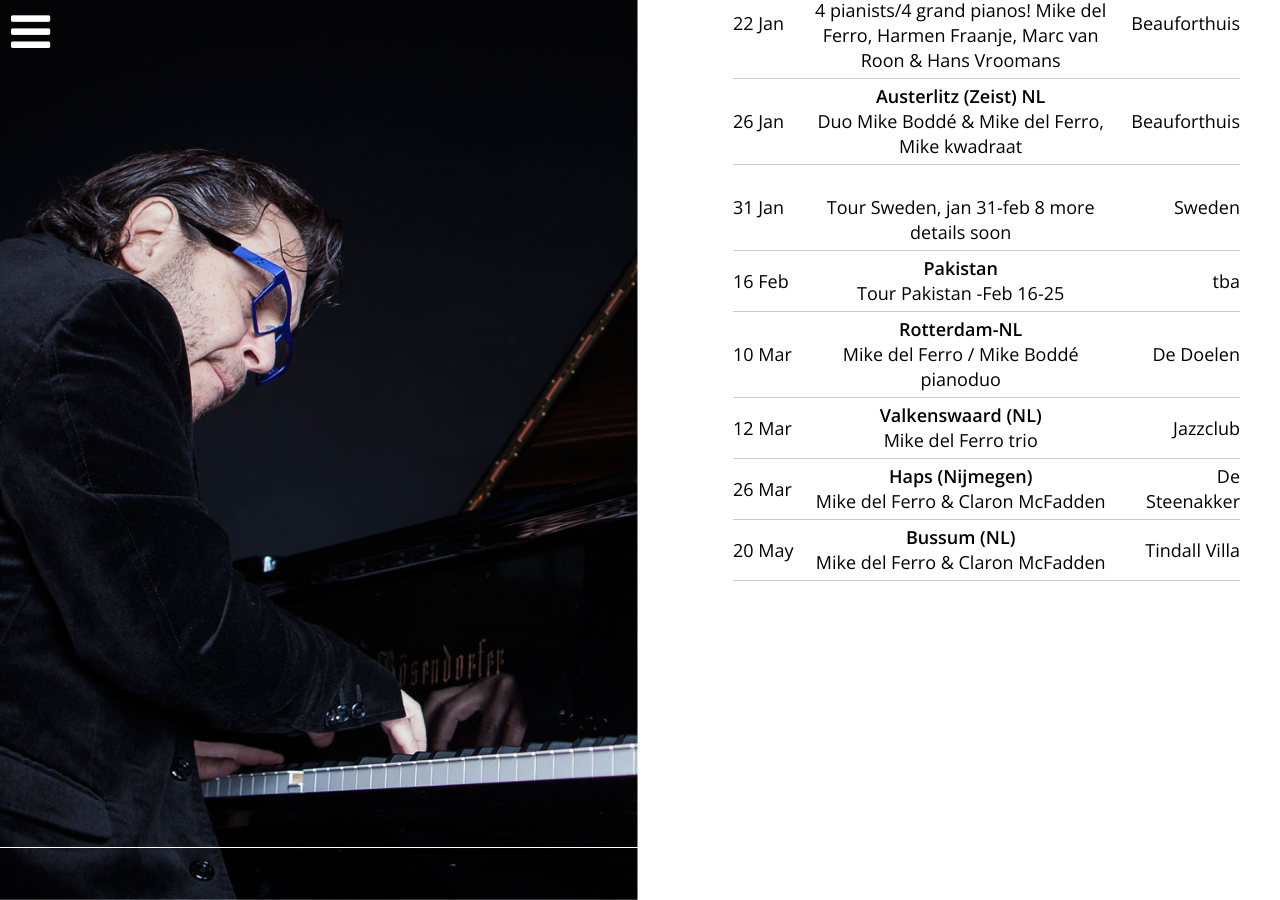
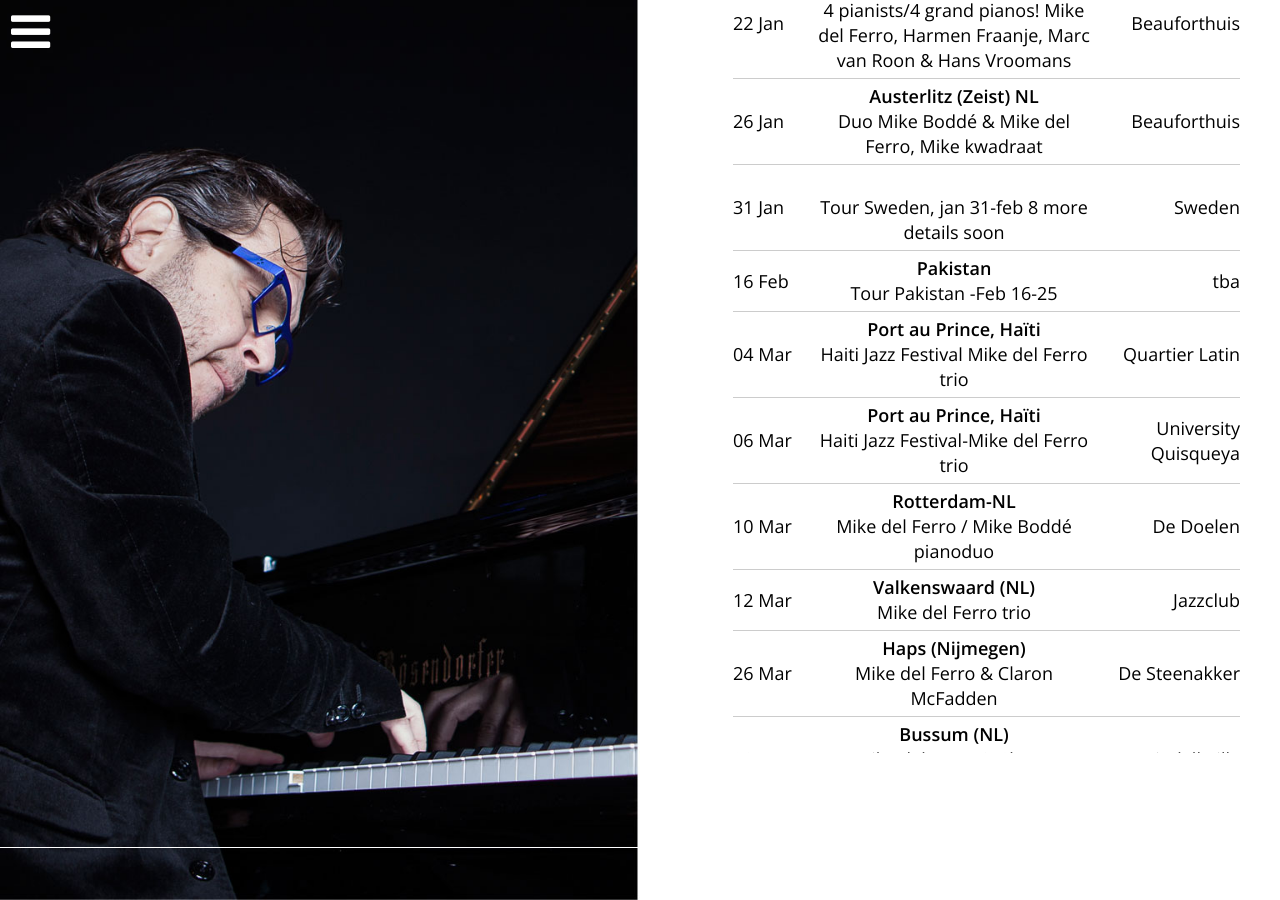
Before and after one commit to mikedelferro/website, a Jekyll site: the page built from agenda.html, in a window 1280 px wide and 900 px high, scrolled down 731 px. Built offline with Jekyll 4.4.1, drawn with Linux system fonts in a browser that asks for light colours; nearby versions of some CDN libraries.

Commit message:
Updated '_config.yml' via CloudCannon

```diff
--- a/_config.yml
+++ b/_config.yml
@@ -69,3 +69,13 @@ gigs:
     location: Beauforthuis
     venue: Austerlitz (Zeist) NL
     url: www.beauforthuis.nl
+  - title: Haiti Jazz Festival Mike del Ferro trio
+    date: 2017-03-04 09:00:00
+    location: Quartier Latin
+    venue: 'Port au Prince, Haïti'
+    url: 'http://papjazzhaiti.org/'
+  - title: Haiti Jazz Festival-Mike del Ferro trio
+    date: 2017-03-06 00:00:00
+    location: University Quisqueya
+    venue: 'Port au Prince, Haïti'
+    url: 'http://papjazzhaiti.org/'
```
